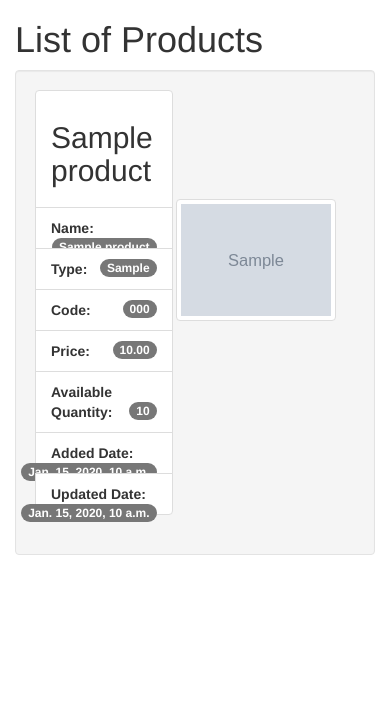
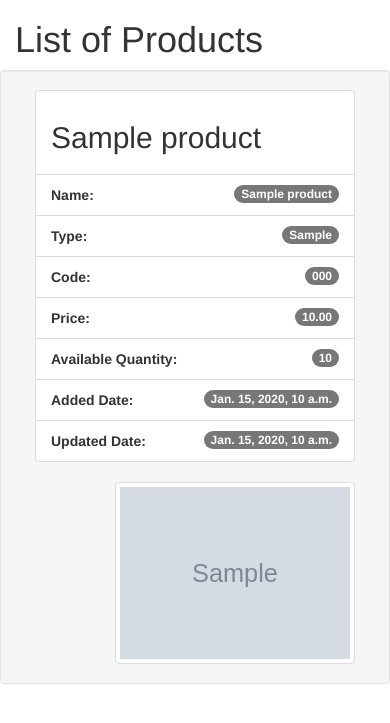
Before and after one commit to RazinDangol/pasal, a Django app: page /products/ in a window 390 px wide. Shown: the top 723 px of the page. Run offline with Django 3.2, Linux system fonts and the light colour scheme; tables that the repository leaves empty hold one stand-in row (values such as "Sample post"); grey boxes marked "Sample" are stand-in pictures; some libraries are stand-ins or nearby versions.

Commit message:
Added bootstrap code to make image responsive

```diff
--- a/templates/products.html
+++ b/templates/products.html
@@ -4,19 +4,15 @@ Products
 {%endblock%}
 {% block main %}
 <style>
-.test{
-    display:inline-block;
-    width:43%;
 
-}
 </style>
 {% load staticfiles %}
 <div class='container'>
     <h1>List of Products</h1>
 
     {% for product in products %}
-    <div class='well'>
-        <div class ='test'>
+    <div class='row well'>
+        <div class ='col-md-6'>
         <ul class='list-group'>
             <li class='list-group-item'><h2>{{product.product_name}}</h2></li>
             <li class='list-group-item'><strong>Name:</strong><span class='badge'>{{product.product_name}}</span></li>
@@ -33,8 +29,8 @@ Products
 
        </div>
 
-        <div class='test' style='width:50%; height:300px'>
-         <img src='{{product.primary_image.url}}' align='right' width='200' height='100' class='img-thumbnail' ,float='right'>
+        <div class='col-md-6'>
+         <img src='{{product.primary_image.url}}' align='right' width=75% height='75%' class='img-thumbnail' ,float='right'>
 
          </div>
         </div>
```
